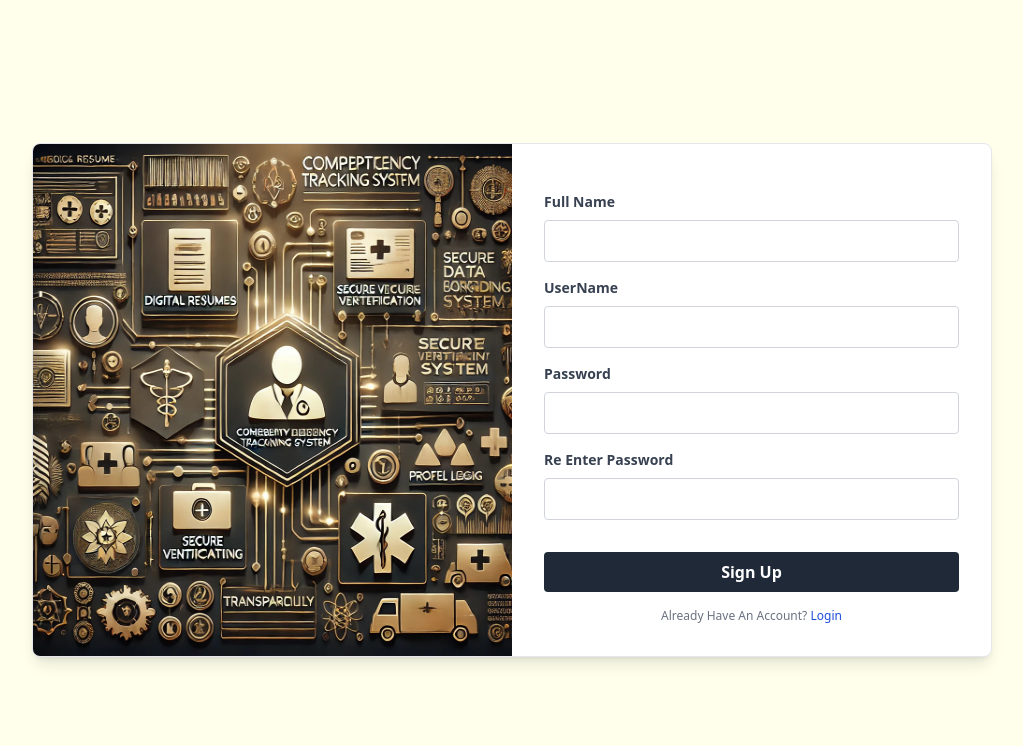
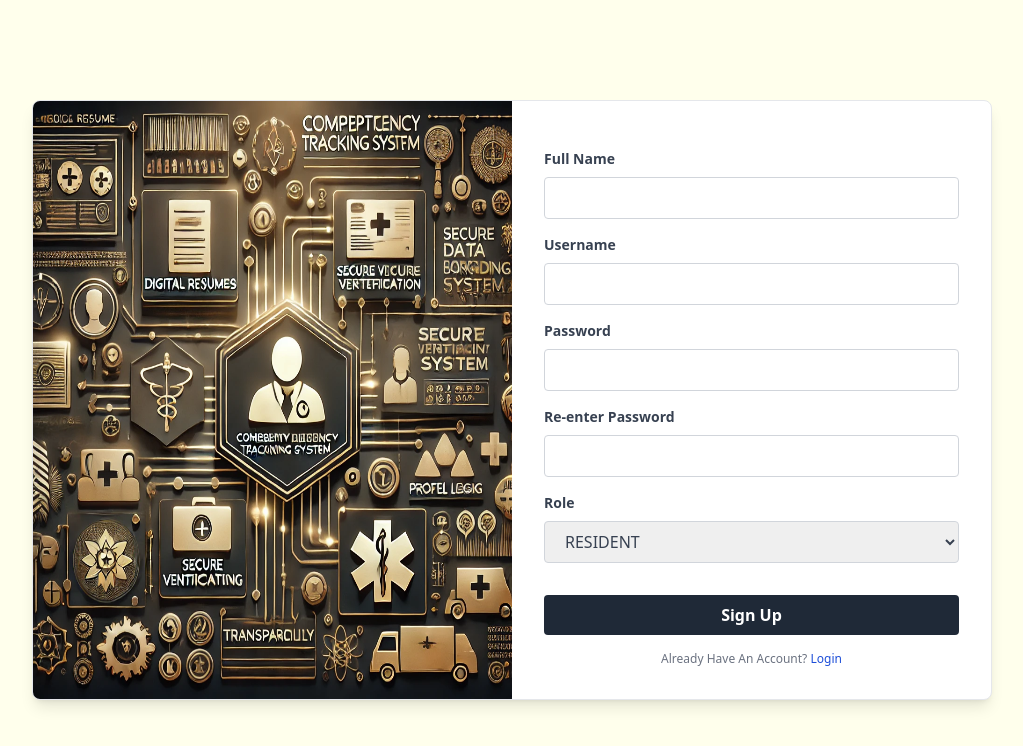
Before and after one commit to JyothiSwaroopReddy07/MedLedger-UI, a React (Create React App) app: page /signup in a window 1280 px wide. Shown: the top 746 px of the page, without its empty margins (128-1151 px from the left). Built offline with nearby package versions, Linux system fonts and the light colour scheme.

Commit message:
add role

```diff
--- a/src/pages/SignUp.js
+++ b/src/pages/SignUp.js
@@ -7,7 +7,8 @@ const SignUp = () => {
         fullname: '',
         username: '',
         password: '',
-        confirmPassword: ''
+        confirmPassword: '',
+        role: 'RESIDENT' // Default role selection
     });
     const [errors, setErrors] = useState({});
     const [isSubmitting, setIsSubmitting] = useState(false);
@@ -48,6 +49,7 @@ const SignUp = () => {
                     fullname: formData.fullname,
                     username: formData.username,
                     password: formData.password,
+                    role: formData.role,
                 });
                 setSuccessMessage('Signup successful!');
                 setIsSubmitting(false);
@@ -56,7 +58,8 @@ const SignUp = () => {
                     fullname: '',
                     username: '',
                     password: '',
-                    confirmPassword: ''
+                    confirmPassword: '',
+                    role: 'RESIDENT'
                 });
             } catch (error) {
                 setErrorMessage('Signup failed. Please try again.');
@@ -87,7 +90,7 @@ const SignUp = () => {
                         {errors.fullname && <p className="text-red-500 text-xs">{errors.fullname}</p>}
                     </div>
                     <div className="mt-4">
-                        <label className="block text-gray-700 text-sm font-bold mb-2 text-left">UserName</label>
+                        <label className="block text-gray-700 text-sm font-bold mb-2 text-left">Username</label>
                         <input
                             className="text-gray-700 border border-gray-300 rounded py-2 px-4 block w-full focus:outline-2 focus:outline-blue-700"
                             type="text"
@@ -111,7 +114,7 @@ const SignUp = () => {
                         {errors.password && <p className="text-red-500 text-xs">{errors.password}</p>}
                     </div>
                     <div className="mt-4">
-                        <label className="block text-gray-700 text-sm font-bold mb-2 text-left">Re Enter Password</label>
+                        <label className="block text-gray-700 text-sm font-bold mb-2 text-left">Re-enter Password</label>
                         <input
                             className="text-gray-700 border border-gray-300 rounded py-2 px-4 block w-full focus:outline-2 focus:outline-blue-700"
                             type="password"
@@ -121,6 +124,20 @@ const SignUp = () => {
                             required
                         />
                         {errors.confirmPassword && <p className="text-red-500 text-xs">{errors.confirmPassword}</p>}
+                    </div>
+                    <div className="mt-4">
+                        <label className="block text-gray-700 text-sm font-bold mb-2 text-left">Role</label>
+                        <select
+                            className="text-gray-700 border border-gray-300 rounded py-2 px-4 block w-full focus:outline-2 focus:outline-blue-700"
+                            name="role"
+                            value={formData.role}
+                            onChange={handleChange}
+                            required
+                        >
+                            <option value="RESIDENT">RESIDENT</option>
+                            <option value="SUPERVISOR">SUPERVISOR</option>
+                            <option value="PROGRAM_DIRECTOR">PROGRAM DIRECTOR</option>
+                        </select>
                     </div>
                     <div className="mt-8">
                         <button
```
